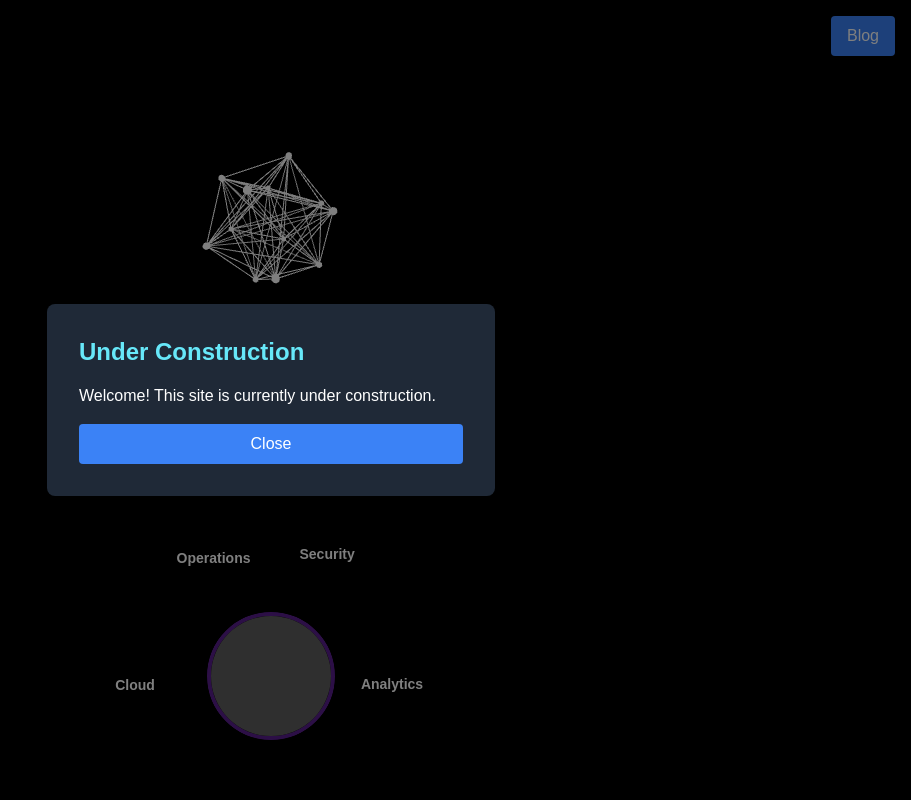
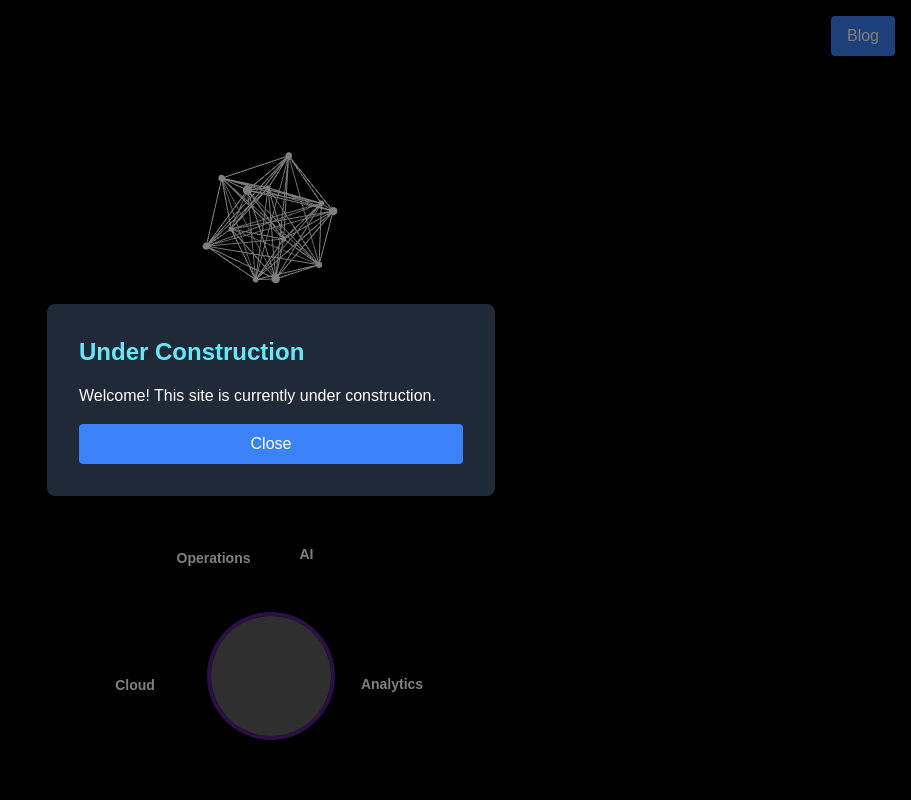
Before and after one commit to jacobjpelletier/me, a Next.js app: page / in a window 1280 px wide. Shown: the top 800 px of the page, without its empty margins (369-1280 px from the left). Built offline with nearby package versions, Linux system fonts and the light colour scheme; grey boxes are pictures that could not be loaded.

Commit message:
change from security

```diff
--- a/src/app/page.js
+++ b/src/app/page.js
@@ -12,7 +12,7 @@ const tabs = [
   { id: 'business', title: 'Business Analytics' },
 ];
 
-const infinity_stones = ['Analytics', 'Web Dev', 'Data & ML', 'Cloud', 'Operations', 'Security'];
+const infinity_stones = ['Analytics', 'Web Dev', 'Data & ML', 'Cloud', 'Operations', 'AI'];
 
 export default function Home() {
   const [activeTab, setActiveTab] = useState('nursing');
@@ -20,7 +20,7 @@ export default function Home() {
   const [isConstructionModalOpen, setIsConstructionModalOpen] = useState(true);
   const [selectedTags, setSelectedTags] = useState([]);
 
-  const techtags = ["Python", "Javascript", "Front-end", "Back-end", "Data Analysis", "Postgres", "MariaDB", "Cloud"];
+  const techtags = ["Python", "Javascript", "Front-end", "Back-end", "Data Analysis", "Postgres", "MariaDB", "Cloud", "AI"];
 
   const techprojects = [
     {
```
